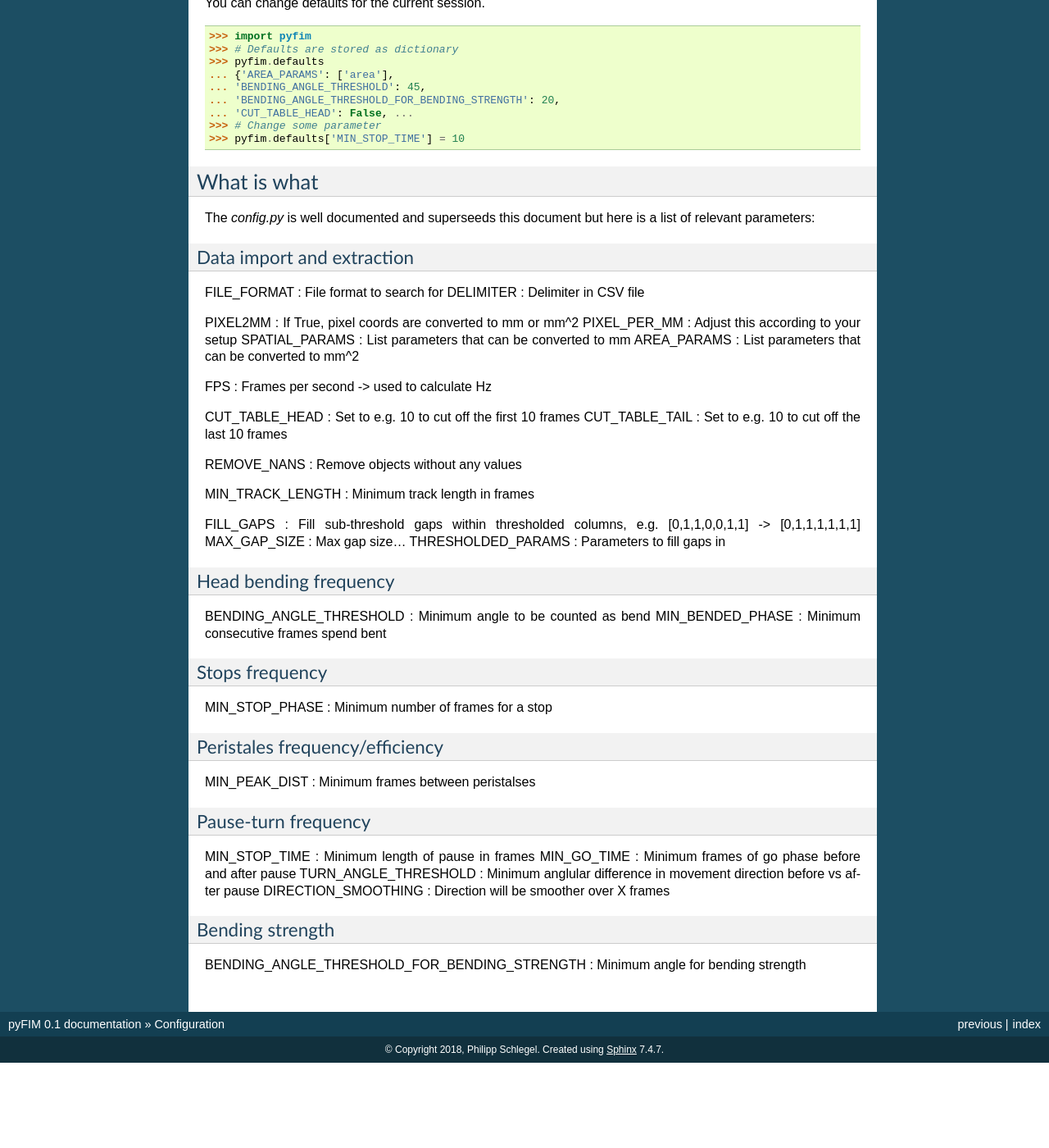
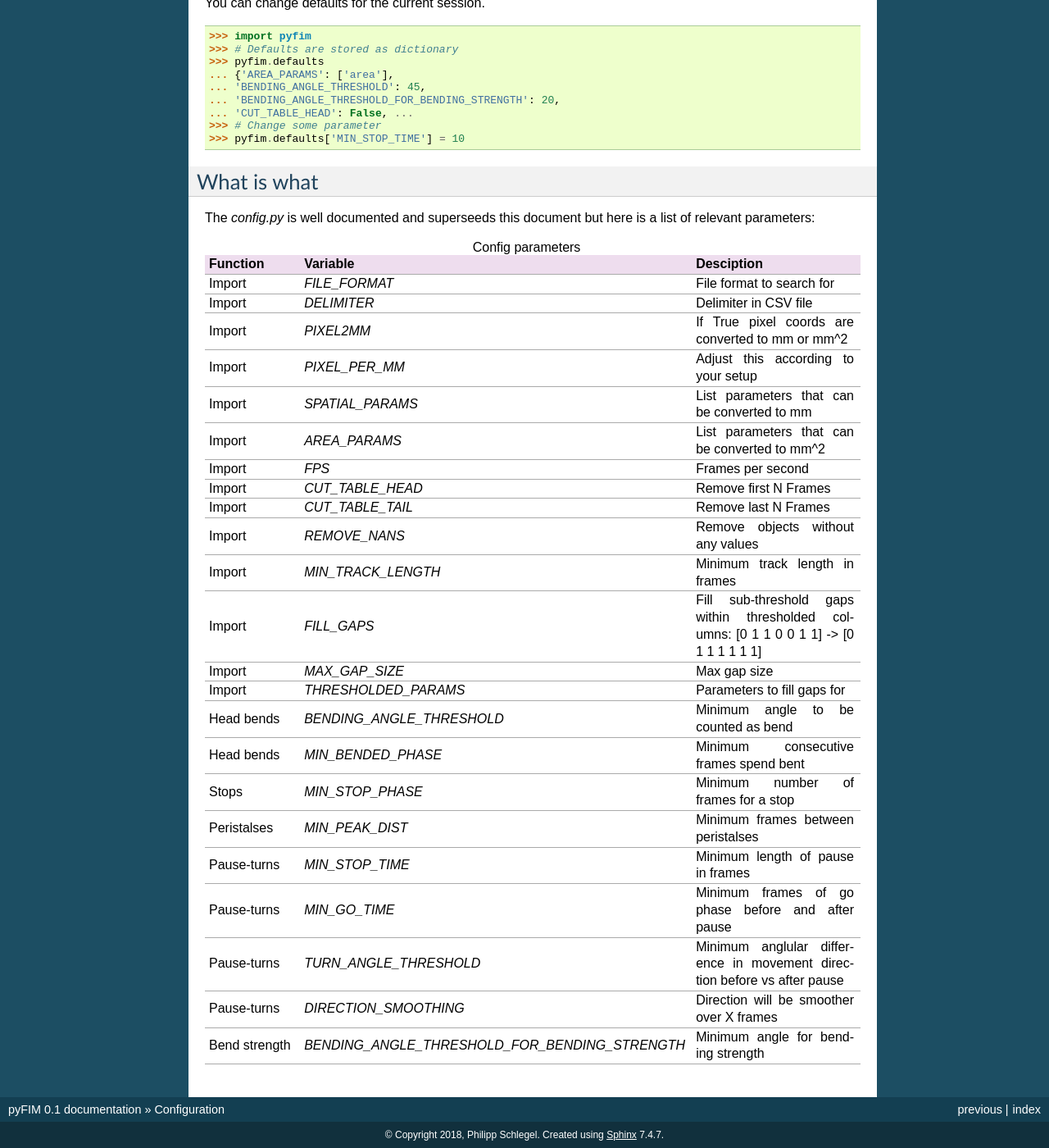
Before and after one commit to schlegelp/pyfim, a Sphinx documentation site: the page built from docs/source/configure.rst, in a window 1280 px wide and 1400 px high, scrolled down 605 px. Shown: the whole window at 82% size. Built offline with Sphinx 7.4.7, drawn with Linux system fonts in a browser that asks for light colours; before the commit the page ends 1901 px from its top, so only the background shows below that; some of the changed lines change nothing that is shown; some of the changed text lies outside the part shown.

Commit message:
reformat

```diff
--- a/docs/source/conf_param.csv
+++ b/docs/source/conf_param.csv
@@ -1,7 +1,7 @@
 Function,Variable,Desciption
 Import,`FILE_FORMAT`,File format to search for
 Import,`DELIMITER`,Delimiter in CSV file
-Import,`PIXEL2MM`,If True, pixel coords are converted to mm or mm^2
+Import,`PIXEL2MM`,If True pixel coords are converted to mm or mm^2
 Import,`PIXEL_PER_MM`,Adjust this according to your setup
 Import,`SPATIAL_PARAMS`,List parameters that can be converted to mm
 Import,`AREA_PARAMS`,List parameters that can be converted to mm^2
--- a/docs/source/configure.rst
+++ b/docs/source/configure.rst
@@ -49,60 +49,7 @@ What is what
 The `config.py` is well documented and superseeds this document but here is a
 list of relevant parameters:
 
-Data import and extraction
-##########################
-
 .. csv-table:: Config parameters
    :file: conf_param.csv
    :widths: 20, 30, 50
    :header-rows: 1
-
-FILE_FORMAT : File format to search for
-DELIMITER : Delimiter in CSV file
-
-PIXEL2MM : If True, pixel coords are converted to mm or mm^2
-PIXEL_PER_MM : Adjust this according to your setup
-SPATIAL_PARAMS : List parameters that can be converted to mm
-AREA_PARAMS : List parameters that can be converted to mm^2
-
-FPS : Frames per second -> used to calculate Hz
-
-CUT_TABLE_HEAD : Set to e.g. 10 to cut off the first 10 frames
-CUT_TABLE_TAIL : Set to e.g. 10 to cut off the last 10 frames
-
-REMOVE_NANS : Remove objects without any values
-
-MIN_TRACK_LENGTH : Minimum track length in frames
-
-FILL_GAPS : Fill sub-threshold gaps within thresholded columns, e.g. [0,1,1,0,0,1,1] -> [0,1,1,1,1,1,1]
-MAX_GAP_SIZE : Max gap size...
-THRESHOLDED_PARAMS : Parameters to fill gaps in
-
-Head bending frequency
-######################
-
-BENDING_ANGLE_THRESHOLD : Minimum angle to be counted as bend
-MIN_BENDED_PHASE : Minimum consecutive frames spend bent
-
-Stops frequency
-###############
-
-MIN_STOP_PHASE : Minimum number of frames for a stop
-
-Peristales frequency/efficiency
-###############################
-
-MIN_PEAK_DIST : Minimum frames between peristalses
-
-Pause-turn frequency
-####################
-
-MIN_STOP_TIME : Minimum length of pause in frames
-MIN_GO_TIME : Minimum frames of go phase before and after pause
-TURN_ANGLE_THRESHOLD : Minimum anglular difference in movement direction before vs after pause
-DIRECTION_SMOOTHING : Direction will be smoother over X frames
-
-Bending strength
-################
-
-BENDING_ANGLE_THRESHOLD_FOR_BENDING_STRENGTH : Minimum angle for bending strength
```
